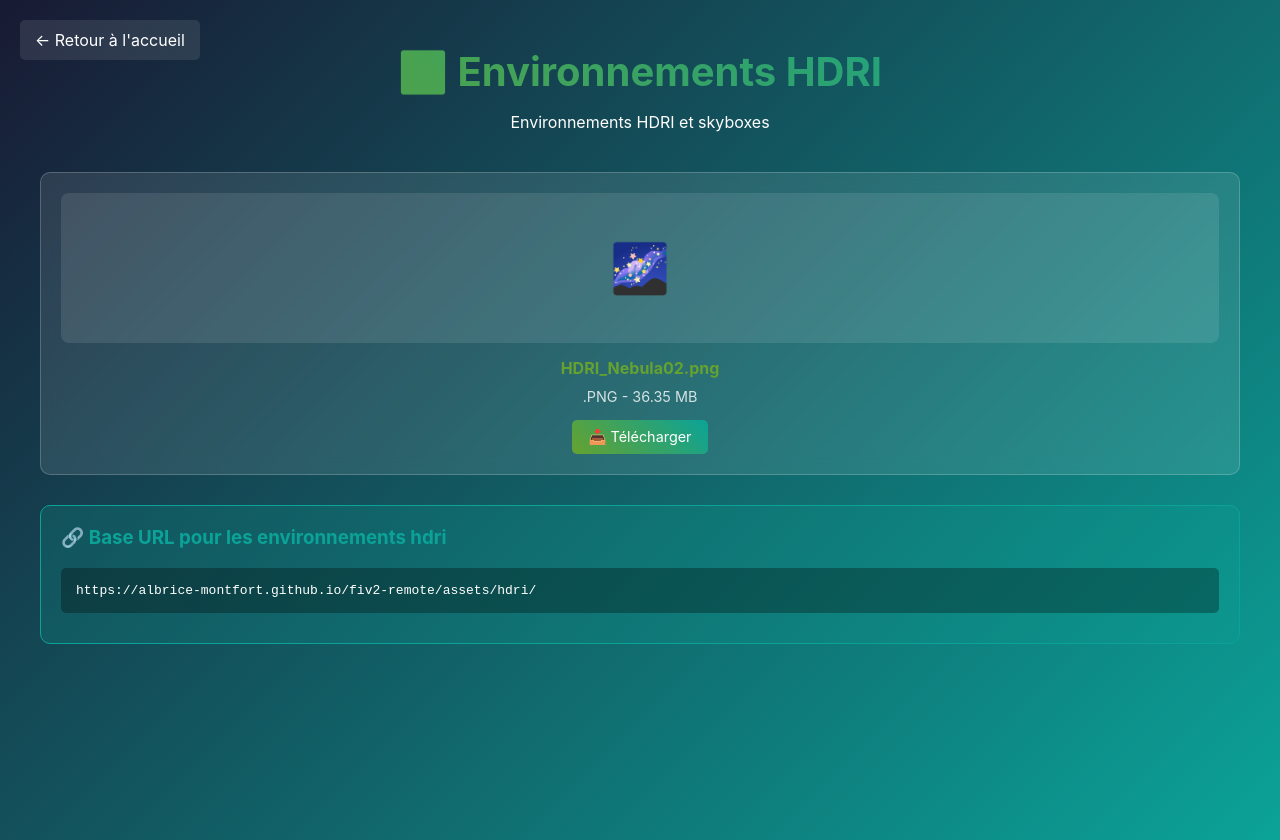
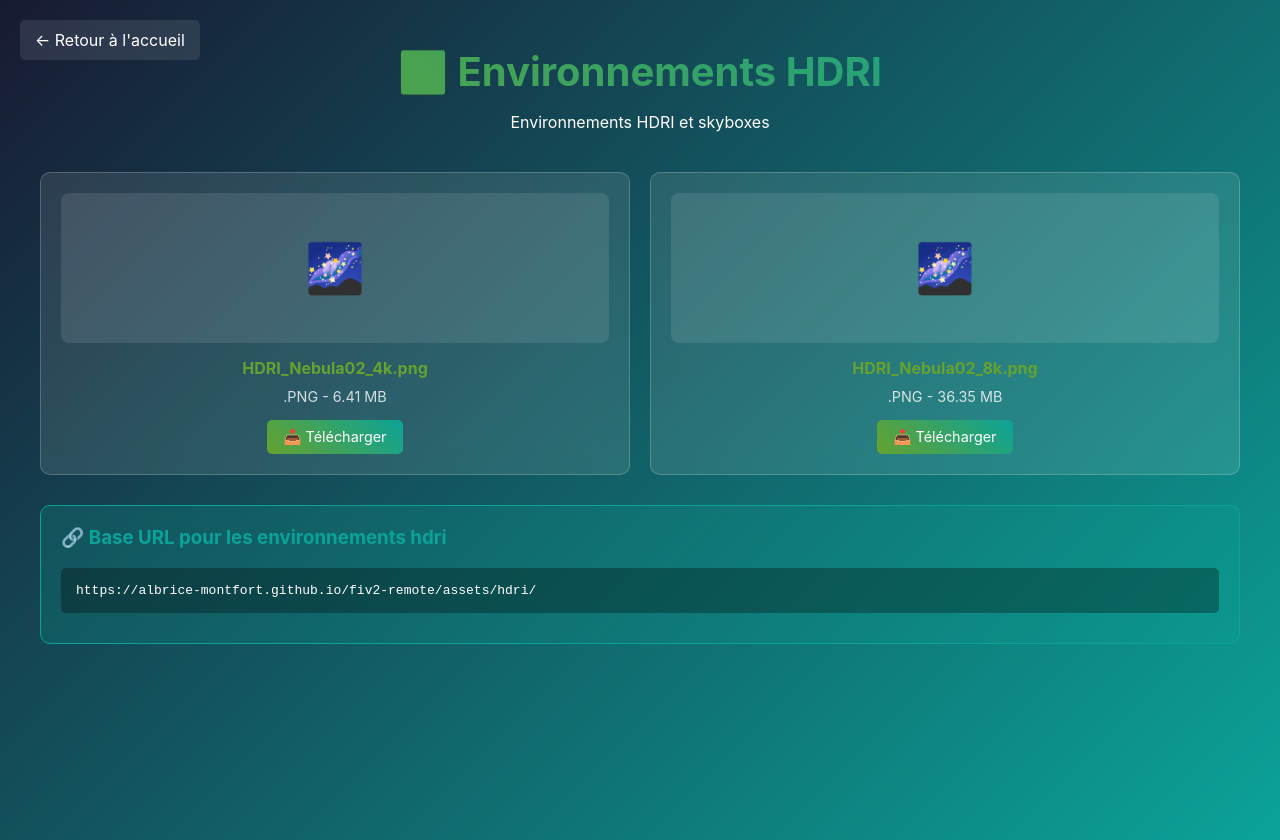
Before and after one commit to albrice-montfort/fiv2-remote, a plain HTML site: page assets/hdri/index.html in a window 1280 px wide. Drawn offline with Linux system fonts and the light colour scheme.

Commit message:
🔄 Auto-update all assets indexes
- Détection automatique de tous les nouveaux fichiers
- HDRI: HDRI_Nebula02_4k.png, HDRI_Nebula02_8k.png
- Textures: 6 fichiers UI détectés
- Modèles: Fiv2_06M.glb détecté
- Mise à jour complète de tous les index.html

Déployé automatiquement le Fri Sep 19 10:20:42 CEST 2025

```diff
--- a/assets/hdri/index.html
+++ b/assets/hdri/index.html
@@ -136,10 +136,19 @@
         <div class="asset-item">
             <div class="asset-preview">🌌</div>
             <div class="asset-info">
-                <div class="asset-name">HDRI_Nebula02.png</div>
+                <div class="asset-name">HDRI_Nebula02_4k.png</div>
+                <div class="asset-details">.PNG - 6.41 MB</div>
+            </div>
+            <a href="https://albrice-montfort.github.io/fiv2-remote/hdri/HDRI_Nebula02_4k.png" class="download-btn" download>📥 Télécharger</a>
+        </div>
+
+        <div class="asset-item">
+            <div class="asset-preview">🌌</div>
+            <div class="asset-info">
+                <div class="asset-name">HDRI_Nebula02_8k.png</div>
                 <div class="asset-details">.PNG - 36.35 MB</div>
             </div>
-            <a href="https://albrice-montfort.github.io/fiv2-remote/hdri/HDRI_Nebula02.png" class="download-btn" download>📥 Télécharger</a>
+            <a href="https://albrice-montfort.github.io/fiv2-remote/hdri/HDRI_Nebula02_8k.png" class="download-btn" download>📥 Télécharger</a>
         </div>
 
             </div>
```
